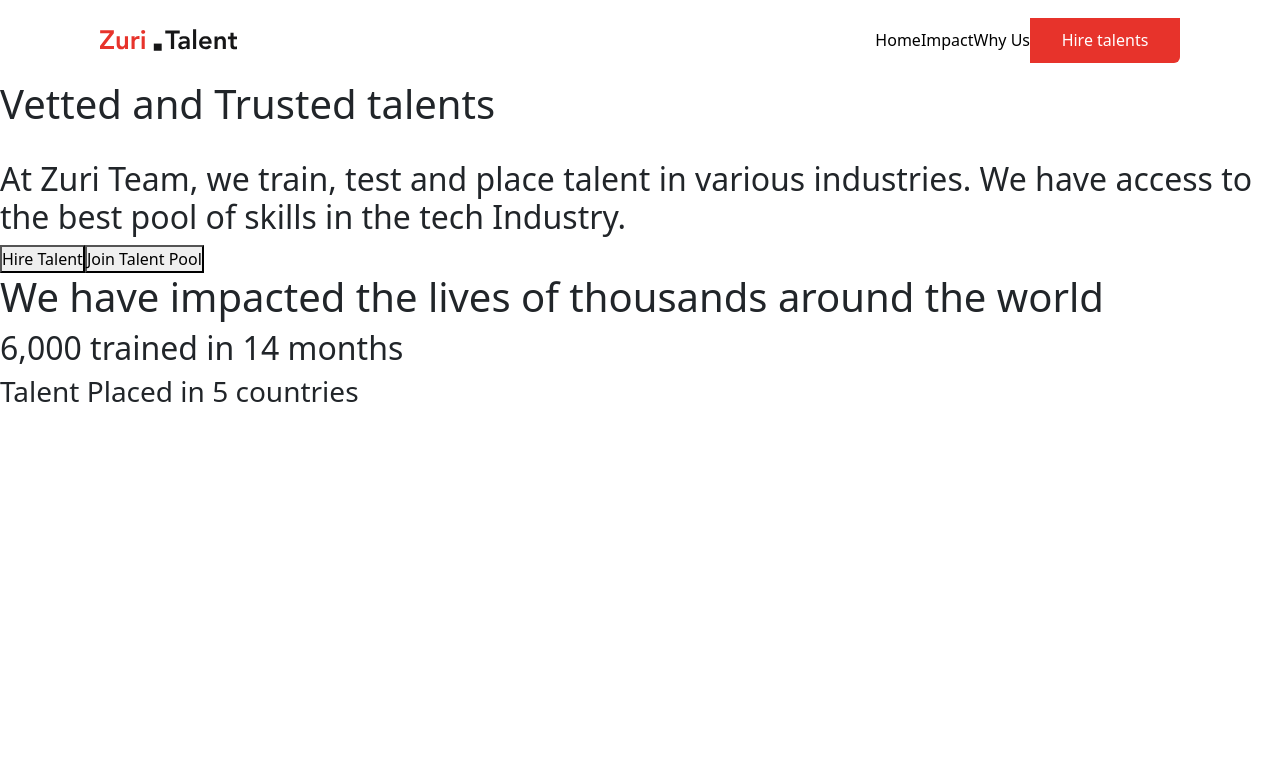
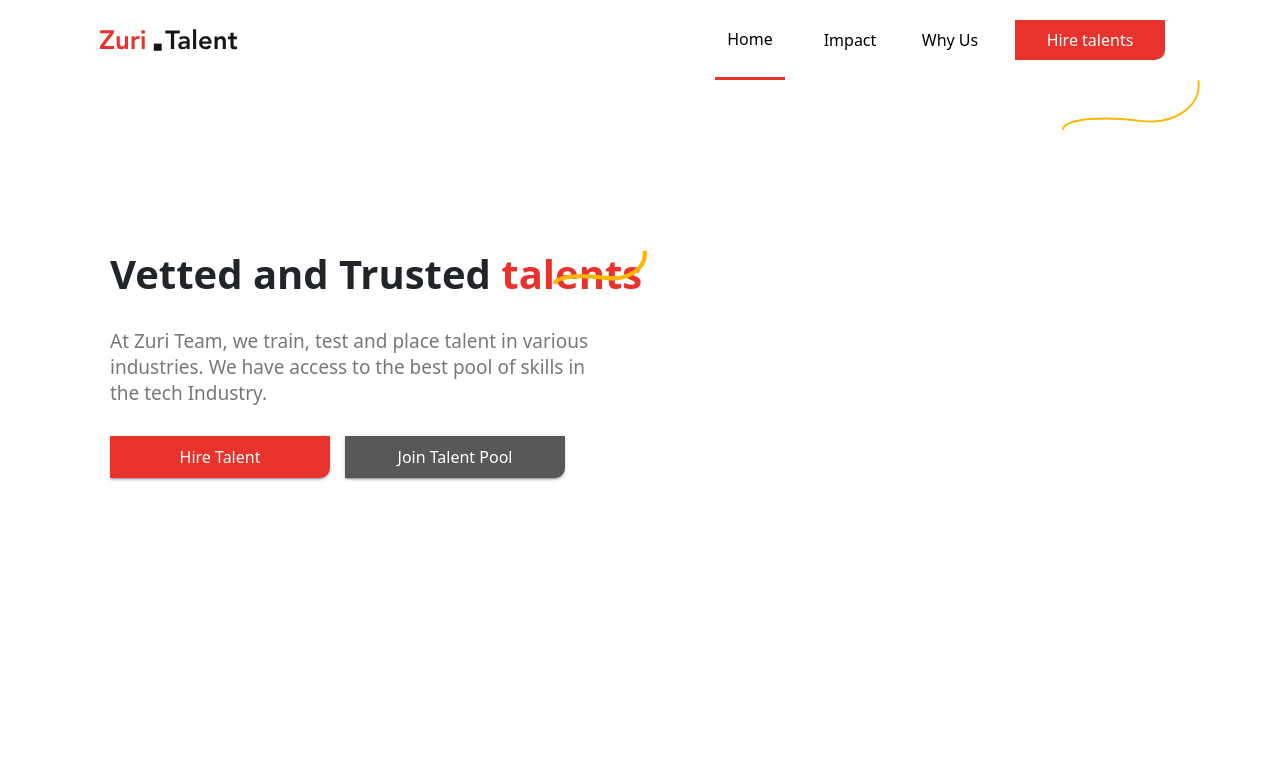
Before and after one commit to Divine-Blessing/ZuriReplica, a plain HTML site: page need.html in a window 1280 px wide. Shown: the top 767 px of the page. Drawn offline with Linux system fonts and the light colour scheme.

Commit message:
Add files via upload

```diff
--- a/CSS/style.css
+++ b/CSS/style.css
@@ -322,14 +322,103 @@ footer h1{
     text-decoration: none;
     color: black;
     font-size: 16px;
+    width: 70px;
+    display: flex;
+    align-items: center;
+    justify-content: center;
+    margin: 0 15px;
+    height: 10vh;
+    /* font-family: Graphik!important; */
+}
+#need-nav .links .bottom{
+    border-bottom: 3px solid #E7332B;
+}
+#need-nav .links a:hover{
+    background-color: rgba(25, 118, 210, 0.05);
+}
+#need-nav .button a{
+    width: 150px;
 }
 #need-nav a button{
     background-color: #E7332B;
     border: transparent;
     color: white;
     width: 150px;
-    height: 45px;
-    border-bottom-right-radius: 6px;
+    height: 40px;
+    border-bottom-right-radius: 10px;
+}
+.short-div{
+    justify-content: flex-end;
+    min-height: 0.7vh;
+}
+.short-div img{
+    height: 50px;
+    width: 300px;
+}
+#need-one{
+    min-height: 80vh;
+}
+#need-one .left{
+    width: 60%;
+    height: 50vh;
+    padding-left: 110px;
+}
+#need-one .left h1{
+    font-size: 40px;
+    font-weight: 600;
+    margin-bottom: 30px;
+}
+#need-one .left span{
+    color: #E7332B;
+}
+#need-one .left img{
+    height: 35px;
+    width: 200px;
+    position: absolute;
+    left: 500px;
+    top: 250px;
+}
+#need-one .left h2{
+    color: #787878;
+    font-size: 19px;
+    width: 74%;
+    line-height: 26px;
+    margin-bottom: 30px;
+    font-weight: 450;
+}
+#need-one .left button{
+    color: white;
+    height: 42px;
+    width: 220px;
+    border-bottom-right-radius: 10px;
+    margin-right: 15px;
+    border: transparent;
+    box-shadow: rgb(0 0 0 / 20%) 0px 3px 1px -2px,
+    rgb(0 0 0 / 14%) 0px 2px 2px 0px,
+     rgb(0 0 0 / 12%) 0px 1px 5px 0px;
+}
+#need-one .left .leftt{
+    background-color: #E7332B;
+}
+#need-one .left .right{
+    background-color: #585858;
+    box-shadow: rgb(0 0 0 / 20%) 0px 3px 1px -2px, rgb(0 0 0 / 14%) 0px 2px 2px 0px, rgb(0 0 0 / 12%) 0px 1px 5px 0px;
+}
+#need-one .right{
+    width: 40%;
+}
+#need-two{
+    min-height: 70vh;
+    background-image: url(../img/bgsection2.063bd869082548bafa74.png);
+    background-repeat: no-repeat;
+    background-size: cover;
+    background-position: right;
+}
+#need-two span{
+    color: #E7332B;
+}
+#need-two h3{
+    color: #787878;
 }
 /* END OF NEED.HTML */
 /*  font-size: 16px;
```
Also changed, not shown: img/bgsection2.063bd869082548bafa74.png (added), img/line1.svg (added), img/thick2.svg (added).
